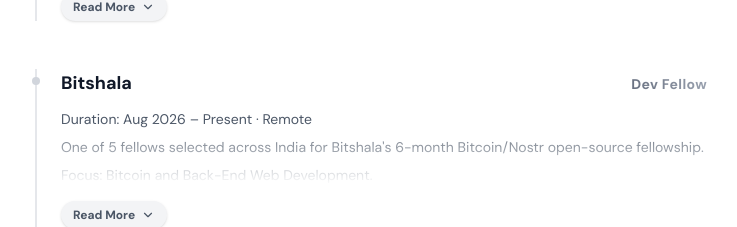
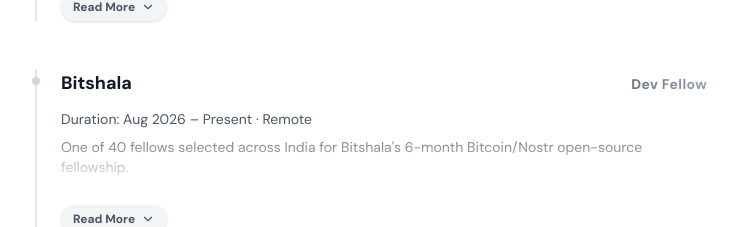
Before and after one commit to Priyanshubhartistm/pb-portfolio, a Next.js app: page / in a window 1280 px wide. Shown: the part 1053-1280 px from the top of the page, without its empty margins (269-1006 px from the left). Built offline with nearby package versions, Linux system fonts and the light colour scheme.

Commit message:
content: fix fellowship count to 40
Co-Authored-By: Claude Sonnet 5.5 <noreply@anthropic.com>

```diff
--- a/app/data/content.ts
+++ b/app/data/content.ts
@@ -18,7 +18,7 @@ Handling WebSocket connections and event processing for the relay.
 
 ### Bitshala
 **Dev Fellow**, Aug 2026 - Present
-One of 5 fellows selected across India for Bitshala's 6-month Bitcoin/Nostr open-source fellowship.
+One of 40 fellows selected across India for Bitshala's 6-month Bitcoin/Nostr open-source fellowship.
 Focus: Bitcoin and Back-End Web Development.
 
 ### Summer of Bitcoin
--- a/app/page.tsx
+++ b/app/page.tsx
@@ -295,7 +295,7 @@ export default function Home() {
                 >
                   <div className="space-y-2">
                     <p>Duration: Aug 2026 – Present · Remote</p>
-                    <p>One of 5 fellows selected across India for Bitshala&apos;s 6-month Bitcoin/Nostr open-source fellowship.</p>
+                    <p>One of 40 fellows selected across India for Bitshala&apos;s 6-month Bitcoin/Nostr open-source fellowship.</p>
                     <p>Focus: Bitcoin and Back-End Web Development.</p>
                   </div>
                 </ExperienceItem>
```
Also changed, not shown: public/llm.txt.
